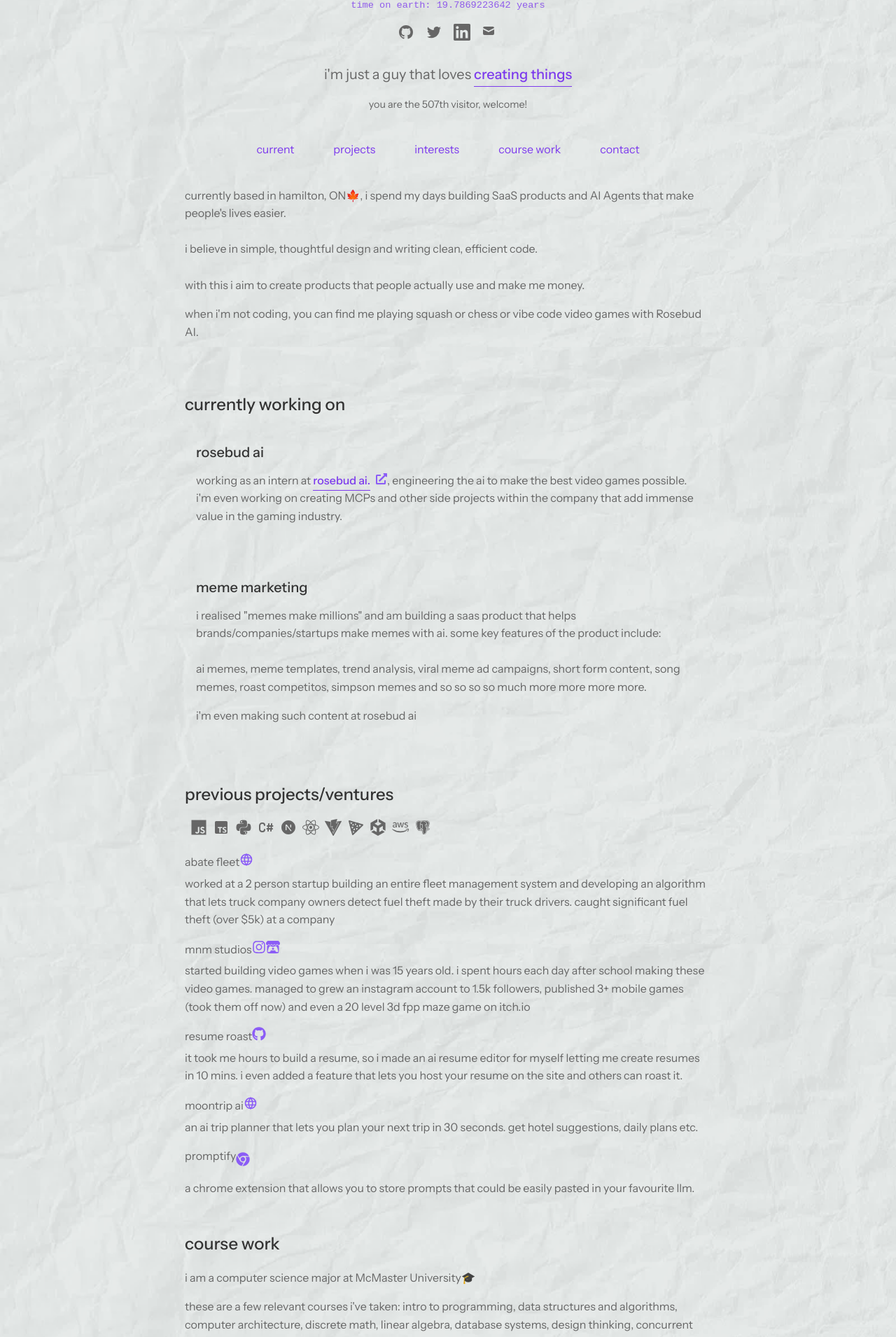
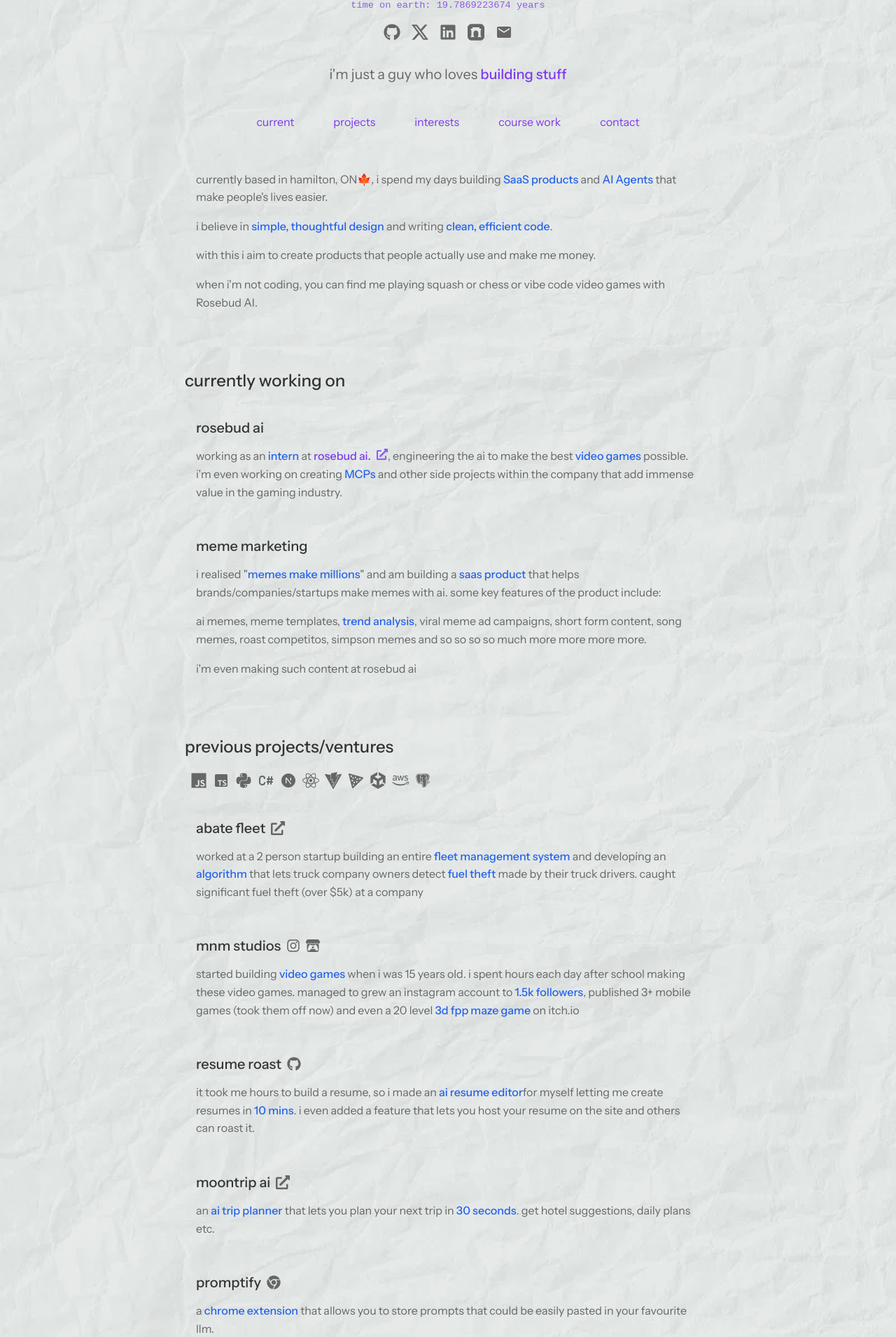
Before and after one commit to meghm1007/megh, a React (Vite) app: page / in a window 1280 px wide. Shown: the part 357-2267 px from the top of the page at 70% size. Built offline with nearby package versions, Linux system fonts and the light colour scheme.

Commit message:
almost final version

```diff
--- a/index.html
+++ b/index.html
@@ -4,7 +4,7 @@
     <meta charset="UTF-8" />
     <link rel="icon" type="image/svg+xml" href="/vite.svg" />
     <meta name="viewport" content="width=device-width, initial-scale=1.0, maximum-scale=1.0, user-scalable=no" />
-    <title>megh | personal site</title>
+    <title>megh mehta</title>
     <meta name="description" content="Personal website of megh - building things that matter" />
   </head>
   <body>
--- a/src/components/CurrentWork.jsx
+++ b/src/components/CurrentWork.jsx
@@ -12,11 +12,11 @@
     <div id="current-work" className="section">
       <h2 className="text-2xl mb-4">currently working on</h2>
 
-      <div className="space-y-6">
-        <div className="p-4">
-          <h3 className="text-xl mb-3">rosebud ai</h3>
-          <p>
-            working as an intern at{" "}
+      <div className="space-y-4">
+        <div className="p-4 border-l-2 border-gray-700">
+          <h3 className="text-xl font-bold mb-3">rosebud ai</h3>
+          <p className="text-gray-600">
+            working as an <span className="text-blue-600 font-medium">intern</span> at{" "}
             <a
               href="https://www.rosebud.ai"
               target="_blank"
@@ -27,27 +27,25 @@
 
               <FaExternalLinkAlt className="h-2 w-2 ml-1 inline ml-2" />
             </a>
-            , engineering the ai to make the best video games possible. i'm even
-            working on creating MCPs and other side projects within the company
+            , engineering the ai to make the best <span className="text-blue-600 font-medium">video games</span> possible. i'm even
+            working on creating <span className="text-blue-600 font-medium">MCPs</span> and other side projects within the company
             that add immense value in the gaming industry.
           </p>
         </div>
 
-        <div className="p-4">
-          <h3 className="text-xl mb-3">meme marketing</h3>
-          <p>
-            i realised "memes make millions" and am building a saas product that
+        <div className="p-4 border-l-2 border-gray-700">
+          <h3 className="text-xl font-bold mb-3">meme marketing</h3>
+          <p className="text-gray-600">
+            i realised "<span className="text-blue-600 font-medium">memes make millions</span>" and am building a <span className="text-blue-600 font-medium">saas product</span> that
             helps brands/companies/startups make memes with ai. some key
             features of the product include:
-            <br />
-            <br />
-            <span className="text-brown-500">
-              ai memes, meme templates, trend analysis, viral meme ad campaigns,
-              short form content, song memes, roast competitos, simpson memes
-              and so so so so much more more more more.
-            </span>
           </p>
-          <p>i'm even making such content at rosebud ai</p>
+          <p className="text-gray-600 mt-3">
+            ai memes, meme templates, <span className="text-blue-600 font-medium">trend analysis</span>, viral meme ad campaigns,
+            short form content, song memes, roast competitos, simpson memes
+            and so so so so much more more more more.
+          </p>
+          <p className="text-gray-600 mt-3">i'm even making such content at rosebud ai</p>
         </div>
       </div>
     </div>
--- a/src/components/Profile.jsx
+++ b/src/components/Profile.jsx
@@ -1,5 +1,8 @@
 import React, { useState, useEffect } from "react";
-// Try to import the profile image, but it may not exist yet
+// Adding required icons
+import { SiX, SiFarcaster } from "react-icons/si";
+import { FaGithub, FaLinkedin } from "react-icons/fa";
+import { MdEmail } from "react-icons/md";
 
 const Profile = () => {
   const [imageError, setImageError] = useState(false);
@@ -112,71 +115,53 @@
             target="_blank"
             rel="noopener noreferrer"
             aria-label="GitHub"
+            className="text-gray-600 hover:text-primary"
           >
-            <svg
-              className="w-6 h-6 text-gray-600 hover:text-primary"
-              fill="currentColor"
-              viewBox="0 0 24 24"
-              aria-hidden="true"
-            >
-              <path
-                fillRule="evenodd"
-                d="M12 2C6.477 2 2 6.484 2 12.017c0 4.425 2.865 8.18 6.839 9.504.5.092.682-.217.682-.483 0-.237-.008-.868-.013-1.703-2.782.605-3.369-1.343-3.369-1.343-.454-1.158-1.11-1.466-1.11-1.466-.908-.62.069-.608.069-.608 1.003.07 1.531 1.032 1.531 1.032.892 1.53 2.341 1.088 2.91.832.092-.647.35-1.088.636-1.338-2.22-.253-4.555-1.113-4.555-4.951 0-1.093.39-1.988 1.029-2.688-.103-.253-.446-1.272.098-2.65 0 0 .84-.27 2.75 1.026A9.564 9.564 0 0112 6.844c.85.004 1.705.115 2.504.337 1.909-1.296 2.747-1.027 2.747-1.027.546 1.379.202 2.398.1 2.651.64.7 1.028 1.595 1.028 2.688 0 3.848-2.339 4.695-4.566 4.943.359.309.678.92.678 1.855 0 1.338-.012 2.419-.012 2.747 0 .268.18.58.688.482A10.019 10.019 0 0022 12.017C22 6.484 17.522 2 12 2z"
-                clipRule="evenodd"
-              />
-            </svg>
+            <FaGithub size={24} />
           </a>
           <a
-            href="https://twitter.com"
+            href="https://x.com"
             target="_blank"
             rel="noopener noreferrer"
-            aria-label="Twitter"
+            aria-label="X"
+            className="text-gray-600 hover:text-primary"
           >
-            <svg
-              className="w-6 h-6 text-gray-600 hover:text-primary"
-              fill="currentColor"
-              viewBox="0 0 24 24"
-              aria-hidden="true"
-            >
-              <path d="M8.29 20.251c7.547 0 11.675-6.253 11.675-11.675 0-.178 0-.355-.012-.53A8.348 8.348 0 0022 5.92a8.19 8.19 0 01-2.357.646 4.118 4.118 0 001.804-2.27 8.224 8.224 0 01-2.605.996 4.107 4.107 0 00-6.993 3.743 11.65 11.65 0 01-8.457-4.287 4.106 4.106 0 001.27 5.477A4.072 4.072 0 012.8 9.713v.052a4.105 4.105 0 003.292 4.022 4.095 4.095 0 01-1.853.07 4.108 4.108 0 003.834 2.85A8.233 8.233 0 012 18.407a11.616 11.616 0 006.29 1.84" />
-            </svg>
+            <SiX size={24} />
           </a>
           <a
             href="https://linkedin.com"
             target="_blank"
             rel="noopener noreferrer"
             aria-label="LinkedIn"
+            className="text-gray-600 hover:text-primary"
           >
-            <svg
-              className="w-6 h-6 text-gray-600 hover:text-primary"
-              fill="currentColor"
-              viewBox="0 0 24 24"
-              aria-hidden="true"
+            <FaLinkedin size={24} />
+          </a>
+          <a
+            href="https://farcaster.xyz"
+            target="_blank"
+            rel="noopener noreferrer"
+            aria-label="Farcaster"
+            className="text-gray-600 hover:text-primary"
           >
-              <path d="M20.447 20.452h-3.554v-5.569c0-1.328-.027-3.037-1.852-3.037-1.853 0-2.136 1.445-2.136 2.939v5.667H9.351V9h3.414v1.561h.046c.477-.9 1.637-1.85 3.37-1.85 3.601 0 4.267 2.37 4.267 5.455v6.286zM5.337 7.433c-1.144 0-2.063-.926-2.063-2.065 0-1.138.92-2.063 2.063-2.063 1.14 0 2.064.925 2.064 2.063 0 1.139-.925 2.065-2.064 2.065zm1.782 13.019H3.555V9h3.564v11.452zM22.225 0H1.771C.792 0 0 .774 0 1.729v20.542C0 23.227.792 24 1.771 24h20.451C23.2 24 24 23.227 24 22.271V1.729C24 .774 23.2 0 22.222 0h.003z" />
-            </svg>
+            <SiFarcaster size={24} />
           </a>
-          <a href="mailto:example@example.com" aria-label="Email">
-            <svg
-              className="w-6 h-6 text-gray-600 hover:text-primary"
-              fill="currentColor"
-              viewBox="0 0 24 24"
-              aria-hidden="true"
+          <a
+            href="mailto:example@example.com"
+            aria-label="Email"
+            className="text-gray-600 hover:text-primary"
           >
-              <path d="M2.003 5.884L10 9.882l7.997-3.998A2 2 0 0016 4H4a2 2 0 00-1.997 1.884z" />
-              <path d="M18 8.118l-8 4-8-4V14a2 2 0 002 2h12a2 2 0 002-2V8.118z" />
-            </svg>
+            <MdEmail size={24} />
           </a>
         </div>
 
         <p className="text-xl mb-4 text-center">
-          i'm just a guy that loves{" "}
-          <span className="highlight">creating things</span>
+          i'm just a guy who loves<span className="highlight">&nbsp;building stuff</span>
         </p>
 
-        <div className="visitor-counter text-center mb-4">
+        {/* <div className="visitor-counter text-center mb-4">
           you are the 507th visitor, welcome!
-        </div>
+        </div> */}
 
         <div className="nav-links nav-links-enhanced">
           <a href="#current-work" className="nav-link">
@@ -196,20 +181,25 @@
           </a>
         </div>
 
-        <p className="mb-4 mt-6">
-          currently based in hamilton, ON🍁, i spend my days building SaaS
-          products and AI Agents that make people's lives easier. <br />
-          <br /> i believe in simple, thoughtful design and writing clean,
-          efficient code. <br />
-          <br />
+        <div className="p-4 mt-6">
+          <p className="text-gray-600">
+            currently based in hamilton, ON🍁, i spend my days building <span className="text-blue-600 font-medium">SaaS
+            products</span> and <span className="text-blue-600 font-medium">AI Agents</span> that make people's lives easier.
+          </p>
+          <p className="text-gray-600 mt-3">
+            i believe in <span className="text-blue-600 font-medium">simple, thoughtful design</span> and writing <span className="text-blue-600 font-medium">clean,
+            efficient code</span>.
+          </p>
+          <p className="text-gray-600 mt-3">
             with this i aim to create products that people actually use and make
             me money.
           </p>
 
-        <p className="mb-6">
+          <p className="text-gray-600 mt-3">
             when i'm not coding, you can find me playing squash or chess or vibe
             code video games with Rosebud AI.
           </p>
+        </div>
       </div>
     </div>
   );
--- a/src/components/Projects.jsx
+++ b/src/components/Projects.jsx
@@ -16,7 +16,6 @@
 import { SiUnity } from "react-icons/si";
 import { FaAws } from "react-icons/fa6";
 import { BiLogoPostgresql } from "react-icons/bi";
-import { TbWorld } from "react-icons/tb";
 import { SiItchdotio } from "react-icons/si";
 
 const Projects = () => {
@@ -26,7 +25,7 @@
       <div className="flex flex-wrap items-center gap-6 mb-6">
         <IoLogoJavascript className="text-2xl text-yellow-400 ml-2" />
         <BiLogoTypescript className="text-2xl text-blue-500 ml-2" />
-        <FaPython className="text-2xl text-blue-600 ml-2" />
+        <FaPython className="text-2xl ml-2" />
         <TbBrandCSharp className="text-2xl text-purple-600 ml-2" />
         <RiNextjsFill className="text-2xl ml-2" />
         <FaReact className="text-2xl text-blue-400 ml-2" />
@@ -37,113 +36,146 @@
         <BiLogoPostgresql className="text-2xl text-blue-700 ml-2" />
       </div>
       <div className="space-y-4">
-        <div className="p-3 border-l-2 border-gray-700">
-          <div className="flex items-center mb-1">
-            <span className="text-lg font-bold">abate fleet</span>
+        <div className="p-4 border-l-2 border-gray-700">
+          <div className="flex items-center mb-3">
+            <h3 className="text-xl font-bold">abate fleet</h3>
+            <div className="ml-2 flex items-center self-center" style={{ marginLeft: '0.5rem' }}>
               <a
                 href="https://abatefleet.com/"
                 target="_blank"
                 rel="noopener noreferrer"
-              className="text-blue-400 hover:text-blue-300 ml-4"
+                className="text-gray-600 hover:text-gray-800 flex items-center"
                 title="Visit website"
+                style={{ marginRight: '8px' }}
               >
-              <TbWorld className="text-xl" />
+                <FaExternalLinkAlt className="text-xl" />
               </a>
             </div>
-          <p className="text-gray-300">
-            worked at a 2 person startup building an entire fleet management
-            system and developing an algorithm that lets truck company owners
-            detect fuel theft made by their truck drivers. caught significant
-            fuel theft (over $5k) at a company
+          </div>
+          <p className="text-gray-600">
+            worked at a 2 person startup building an entire{" "}
+            <span className="text-blue-600 font-medium">
+              fleet management system
+            </span>{" "}
+            and developing an{" "}
+            <span className="text-blue-600 font-medium">algorithm</span> that
+            lets truck company owners detect{" "}
+            <span className="text-blue-600 font-medium">fuel theft</span> made
+            by their truck drivers. caught significant fuel theft (over $5k) at
+            a company
           </p>
         </div>
 
-        <div className="p-3 border-l-2 border-gray-700">
-          <div className="flex items-center mb-1 flex-wrap">
-            <span className="text-lg font-bold">mnm studios</span>
+        <div className="p-4 border-l-2 border-gray-700">
+          <div className="flex items-center mb-3 flex-wrap">
+            <h3 className="text-xl font-bold">mnm studios</h3>
+            <div className="ml-2 flex items-center self-center" style={{ marginLeft: '0.5rem' }}>
               <a
                 href="https://www.instagram.com/mnm__studios/"
                 target="_blank"
                 rel="noopener noreferrer"
-              className="text-blue-400 hover:text-blue-300 ml-4"
+                className="text-gray-600 hover:text-gray-800 flex items-center"
                 title="Instagram profile"
+                style={{ marginRight: '8px' }}
               >
-              <FaInstagram className="text-xl text-pink-500" />
+                <FaInstagram className="text-xl" />
               </a>
               <a
                 href="https://mnm-studios.itch.io/"
                 target="_blank"
                 rel="noopener noreferrer"
-              className="text-blue-400 hover:text-blue-300 ml-4"
+                className="text-gray-600 hover:text-gray-800 flex items-center"
                 title="itch.io page"
+                style={{ marginRight: '8px' }}
               >
-              <SiItchdotio className="text-xl text-red-500" />
+                <SiItchdotio className="text-xl" />
               </a>
             </div>
-          <p className="text-gray-300">
-            started building video games when i was 15 years old. i spent hours
-            each day after school making these video games. managed to grew an
-            instagram account to 1.5k followers, published 3+ mobile games (took
-            them off now) and even a 20 level 3d fpp maze game on itch.io
+          </div>
+          <p className="text-gray-600">
+            started building{" "}
+            <span className="text-blue-600 font-medium">video games</span> when
+            i was 15 years old. i spent hours each day after school making these
+            video games. managed to grew an instagram account to{" "}
+            <span className="text-blue-600 font-medium">1.5k followers</span>,
+            published 3+ mobile games (took them off now) and even a 20 level{" "}
+            <span className="text-blue-600 font-medium">3d fpp maze game</span>{" "}
+            on itch.io
           </p>
         </div>
 
-        <div className="p-3 border-l-2 border-gray-700">
-          <div className="flex items-center mb-1">
-            <span className="text-lg font-bold">resume roast</span>
+        <div className="p-4 border-l-2 border-gray-700">
+          <div className="flex items-center mb-3">
+            <h3 className="text-xl font-bold">resume roast</h3>
+            <div className="ml-2 flex items-center self-center" style={{ marginLeft: '0.5rem' }}>
               <a
                 href="https://github.com/meghm1007/resumeroast"
                 target="_blank"
                 rel="noopener noreferrer"
-              className="text-blue-400 hover:text-blue-300 ml-4"
+                className="text-gray-600 hover:text-gray-800 flex items-center"
                 title="GitHub repository"
+                style={{ marginRight: '8px' }}
               >
                 <FaGithub className="text-xl" />
               </a>
             </div>
-          <p className="text-gray-300">
-            it took me hours to build a resume, so i made an ai resume editor
-            for myself letting me create resumes in 10 mins. i even added a
-            feature that lets you host your resume on the site and others can
-            roast it.
+          </div>
+          <p className="text-gray-600">
+            it took me hours to build a resume, so i made an{" "}
+            <span className="text-blue-600 font-medium">ai resume editor</span>
+            for myself letting me create resumes in{" "}
+            <span className="text-blue-600 font-medium">10 mins</span>. i even
+            added a feature that lets you host your resume on the site and
+            others can roast it.
           </p>
         </div>
 
-        <div className="p-3 border-l-2 border-gray-700">
-          <div className="flex items-center mb-1">
-            <span className="text-lg font-bold">moontrip ai</span>
+        <div className="p-4 border-l-2 border-gray-700">
+          <div className="flex items-center mb-3">
+            <h3 className="text-xl font-bold">moontrip ai</h3>
+            <div className="ml-2 flex items-center self-center" style={{ marginLeft: '0.5rem' }}>
               <a
                 href="https://moontripai.app"
                 target="_blank"
                 rel="noopener noreferrer"
-              className="text-blue-400 hover:text-blue-300 ml-4"
+                className="text-gray-600 hover:text-gray-800 flex items-center"
                 title="Visit website"
+                style={{ marginRight: '8px' }}
               >
-              <TbWorld className="text-xl" />
+                <FaExternalLinkAlt className="text-xl" />
               </a>
             </div>
-          <p className="text-gray-300">
-            an ai trip planner that lets you plan your next trip in 30 seconds.
-            get hotel suggestions, daily plans etc.
+          </div>
+          <p className="text-gray-600">
+            an{" "}
+            <span className="text-blue-600 font-medium">ai trip planner</span>{" "}
+            that lets you plan your next trip in{" "}
+            <span className="text-blue-600 font-medium">30 seconds</span>. get
+            hotel suggestions, daily plans etc.
           </p>
         </div>
 
-        <div className="p-3 border-l-2 border-gray-700">
-          <div className="flex items-center mb-1">
-            <p className="text-lg font-bold">promptify</p>
+        <div className="p-4 border-l-2 border-gray-700">
+          <div className="flex items-center mb-3">
+            <h3 className="text-xl font-bold">promptify</h3>
+            <div className="ml-2 flex items-center self-center" style={{ marginLeft: '0.5rem' }}>
               <a
                 href="https://chromewebstore.google.com/detail/promptify-prompt-manager/cddmfedodmdgbnphdnemofcbmfemcfpe"
                 target="_blank"
                 rel="noopener noreferrer"
-              className="text-blue-400 hover:text-blue-300 ml-4"
+                className="text-gray-600 hover:text-gray-800 flex items-center"
                 title="Chrome Web Store"
+                style={{ marginRight: '8px' }}
               >
-              <FaChrome className="text-xl text-blue-400" />
+                <FaChrome className="text-xl" />
               </a>
             </div>
-          <p className="text-gray-300">
-            a chrome extension that allows you to store prompts that could be
-            easily pasted in your favourite llm.
+          </div>
+          <p className="text-gray-600">
+            a{" "}
+            <span className="text-blue-600 font-medium">chrome extension</span>{" "}
+            that allows you to store prompts that could be easily pasted in your
+            favourite llm.
           </p>
         </div>
       </div>
--- a/src/components/Writings.jsx
+++ b/src/components/Writings.jsx
@@ -7,18 +7,18 @@
     <div id="course-work" className="section">
       <h2 className="text-2xl mb-4">course work</h2>
       <div className="space-y-4">
-        <p>i am a computer science major at McMaster University🎓</p>
-        <p>
+        <div className="p-4 border-l-2 border-gray-700">
+          <p className="text-gray-600">i am a <span className="text-blue-600 font-medium">computer science</span> major at McMaster University🎓</p>
+          <p className="text-gray-600 mt-3">
             these are a few relevant courses i've taken: intro to programming,
-          data structures and algorithms, computer architecture, discrete math,
-          linear algebra, database systems, design thinking, concurrent systems,
+            <span className="text-blue-600 font-medium"> data structures and algorithms</span>, computer architecture, discrete math,
+            linear algebra, <span className="text-blue-600 font-medium">database systems</span>, design thinking, concurrent systems,
             and more!
           </p>
-        {/* <br /> */}
-        <p>
-          these are a few hackathon/ university projects i built
+          <p className="text-gray-600 mt-3">
+            these are a few <span className="text-blue-600 font-medium">hackathon</span>/ university projects i built
           </p>
-        <div className="flex items-center gap-4 mt-2">
+          <div className="flex items-center gap-4 mt-3">
             <a
               href="https://github.com/meghm1007/Rotten-World"
               target="_blank"
@@ -39,6 +39,7 @@
           </div>
         </div>
       </div>
+    </div>
   );
 };
 
--- a/src/index.css
+++ b/src/index.css
@@ -59,14 +59,18 @@
   display: inline-block;
 }
 
+/* Removing the underline effect */
 .highlight::after {
-  content: '';
-  position: absolute;
-  left: 0;
-  bottom: -2px;
-  width: 100%;
-  height: 1px;
-  background-color: #7C3AED;
+  content: none;
+}
+
+/* Add custom blue highlight styling */
+.text-blue-600 {
+  color: #2563eb !important;
+}
+
+.font-medium {
+  font-weight: 500;
 }
 
 /* Navigation links styling */
@@ -548,3 +552,66 @@
     grid-template-columns: repeat(3, minmax(0, 1fr));
   }
 }
+
+/* Text shuffling animation styles */
+.relative {
+  position: relative;
+}
+
+.absolute {
+  position: absolute;
+  left: 0;
+  top: 0;
+}
+
+.transition-transform {
+  transition-property: transform, opacity;
+}
+
+.transition-opacity {
+  transition-property: opacity;
+}
+
+.duration-300 {
+  transition-duration: 300ms;
+}
+
+.transform {
+  transform: translateY(0);
+}
+
+.translate-y-0 {
+  transform: translateY(0);
+}
+
+.translate-y-8 {
+  transform: translateY(2rem);
+}
+
+.-translate-y-8 {
+  transform: translateY(-2rem);
+}
+
+.opacity-0 {
+  opacity: 0;
+}
+
+.opacity-100 {
+  opacity: 1;
+}
+
+.invisible {
+  visibility: hidden;
+}
+
+.left-0 {
+  left: 0;
+}
+
+.right-0 {
+  right: 0;
+}
+
+.gap-1 {
+  gap: 0.25rem;
+}
```
Also changed, not shown: src/components/Contact.jsx (+8 -6 lines), src/components/Interests.jsx (+12 -12 lines). Lines whose indentation alone changed are shown as unchanged.
